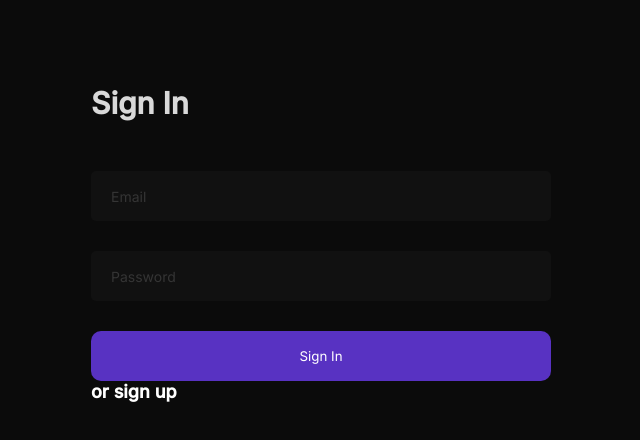
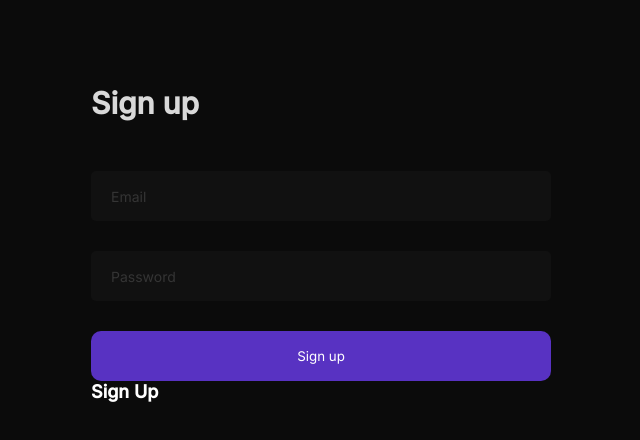
Before and after one commit to emmanuelojiji/forum, a React (Create React App) app: page / in a window 1280 px wide. Shown: the top 440 px of the page, without its empty margins (319-959 px from the left). Built offline with nearby package versions, Linux system fonts and the light colour scheme.

Commit message:
choose username added after signup

```diff
--- a/src/Components/Authentication.js
+++ b/src/Components/Authentication.js
@@ -1,87 +1,57 @@
 import "./Authentication.scss";
 import { useEffect, useState } from "react";
-import FormInput from "../Components/FormInput";
-import FormButton from "../Components/FormButton";
+import SignUp from "../Components/SignUp";
 import { createUserWithEmailAndPassword } from "firebase/auth";
 import { auth } from "../firebaseConfig";
+import SignIn from "./SignIn";
+import Referral from "./Referral";
+import ChooseUsername from "./ChooseUsername";
 
 const Authentication = ({ setUserSignedIn }) => {
+  const [view, setView] = useState("sign-up");
+
   const [email, setEmail] = useState("");
   const [password, setPassword] = useState("");
+
+  const code = "123456";
 
   const handleSignUp = () => {
     createUserWithEmailAndPassword(auth, email, password)
       .then((userCredential) => {
         const user = userCredential.user;
         console.log(user);
-        console.log("yay");
+        setView("choose-username")
       })
       .catch((error) => {
         const errorCode = error.code;
         const errorMessage = error.message;
         // ..
-        console.log("awww no!");
+
         console.log(errorCode);
         console.log(errorMessage);
       });
   };
 
-  const code = "123456";
-
-  const [view, setView] = useState("sign-in");
-
   return (
     <div className="Authentication">
       <div className="authentication-content">
         {view === "sign-in" && (
-          <div className="sign-in">
-            <h1 className="authentication-title">Sign In</h1>
-            <FormInput placeholder="Email" />
-            <FormInput placeholder="Password" />
-            <FormButton text="Sign In" onClick={() => setUserSignedIn(true)} />
-
-            <h2 onClick={() => setView("referral")}>or sign up</h2>
-          </div>
+          <SignIn setView={setView} setUserSignedIn={setUserSignedIn} />
         )}
 
-        {view === "referral" && (
-          <div className="referral-container">
-            <h1 className="authentication-title">
-              Enter your referral
-              <br /> code
-            </h1>
-            <FormInput
-              placeholder="Code"
-              onChange={(e) => {
-                if (e.target.value === code) {
-                  setView("sign-up");
-                }
-              }}
-            />
-          </div>
+        {view === "referral" && <Referral setView={setView} code={code} />}
+
+        {view === "sign-up" && (
+          <SignUp
+            onClick={handleSignUp}
+            setEmail={setEmail}
+            email={email}
+            password={password}
+            setPassword={setPassword}
+          />
         )}
 
-        {view === "sign-up" && (
-          <div className="sign-up">
-            <h1 className="authentication-title">Sign up</h1>
-            <FormInput
-              placeholder="Email"
-              onChange={(e) => {
-                setEmail(e.target.value);
-                console.log(email);
-              }}
-            />
-            <FormInput
-              placeholder="Password"
-              onChange={(e) => {
-                setPassword(e.target.value);
-                console.log(password);
-              }}
-            />
-            <FormButton text="Sign up" onClick={() => handleSignUp()} />
-            <h2>Sign Up</h2>
-          </div>
-        )}
+        {view === "choose-username" && <ChooseUsername />}
       </div>
     </div>
   );
--- /dev/null
+++ b/src/Components/ChooseUsername.js
@@ -0,0 +1,15 @@
+import "./ChooseUsername.scss";
+import FormInput from "../Components/FormInput";
+import FormButton from "../Components/FormButton";
+
+const ChooseUsername = ({onClick}) => {
+  return (
+    <div className="choose-username">
+      <h1 className="authentication-title">Choose username</h1>
+      <FormInput placeholder="Username" />
+      <FormButton text="Next" onClick={onClick} />
+    </div>
+  );
+};
+
+export default ChooseUsername;
--- /dev/null
+++ b/src/Components/Referral.js
@@ -0,0 +1,23 @@
+import "./Referral.scss";
+import FormInput from "../Components/FormInput";
+
+const Referral = ({code, setView}) => {
+  return (
+    <div className="referral-container">
+      <h1 className="authentication-title">
+        Enter your referral
+        <br /> code
+      </h1>
+      <FormInput
+        placeholder="Code"
+        onChange={(e) => {
+          if (e.target.value === code) {
+            setView("sign-up");
+          }
+        }}
+      />
+    </div>
+  );
+};
+
+export default Referral;
--- /dev/null
+++ b/src/Components/SignIn.js
@@ -0,0 +1,18 @@
+import "./Sign.scss";
+import FormInput from "../Components/FormInput";
+import FormButton from "../Components/FormButton";
+
+const SignIn = ({setUserSignedIn, setView}) => {
+  return (
+    <div className="sign-in">
+      <h1 className="authentication-title">Sign In</h1>
+      <FormInput placeholder="Email" />
+      <FormInput placeholder="Password" />
+      <FormButton text="Sign In" onClick={() => setUserSignedIn(true)} />
+
+      <h2 onClick={() => setView("referral")}>or sign up</h2>
+    </div>
+  );
+};
+
+export default SignIn;
--- /dev/null
+++ b/src/Components/SignUp.js
@@ -0,0 +1,29 @@
+import "./Sign.scss";
+import FormInput from "../Components/FormInput";
+import FormButton from "../Components/FormButton";
+
+const SignUp = ({ email, setEmail, password, setPassword, onClick }) => {
+  return (
+    <div className="sign-up">
+      <h1 className="authentication-title">Sign up</h1>
+      <FormInput
+        placeholder="Email"
+        onChange={(e) => {
+          setEmail(e.target.value);
+          console.log(email);
+        }}
+      />
+      <FormInput
+        placeholder="Password"
+        onChange={(e) => {
+          setPassword(e.target.value);
+          console.log(password);
+        }}
+      />
+      <FormButton text="Sign up" onClick={onClick} />
+      <h2>Sign Up</h2>
+    </div>
+  );
+};
+
+export default SignUp;
```
Also changed, not shown: src/Components/ChooseUsername.scss (added), src/Components/Referral.scss (added), src/Components/Sign.scss (added).
